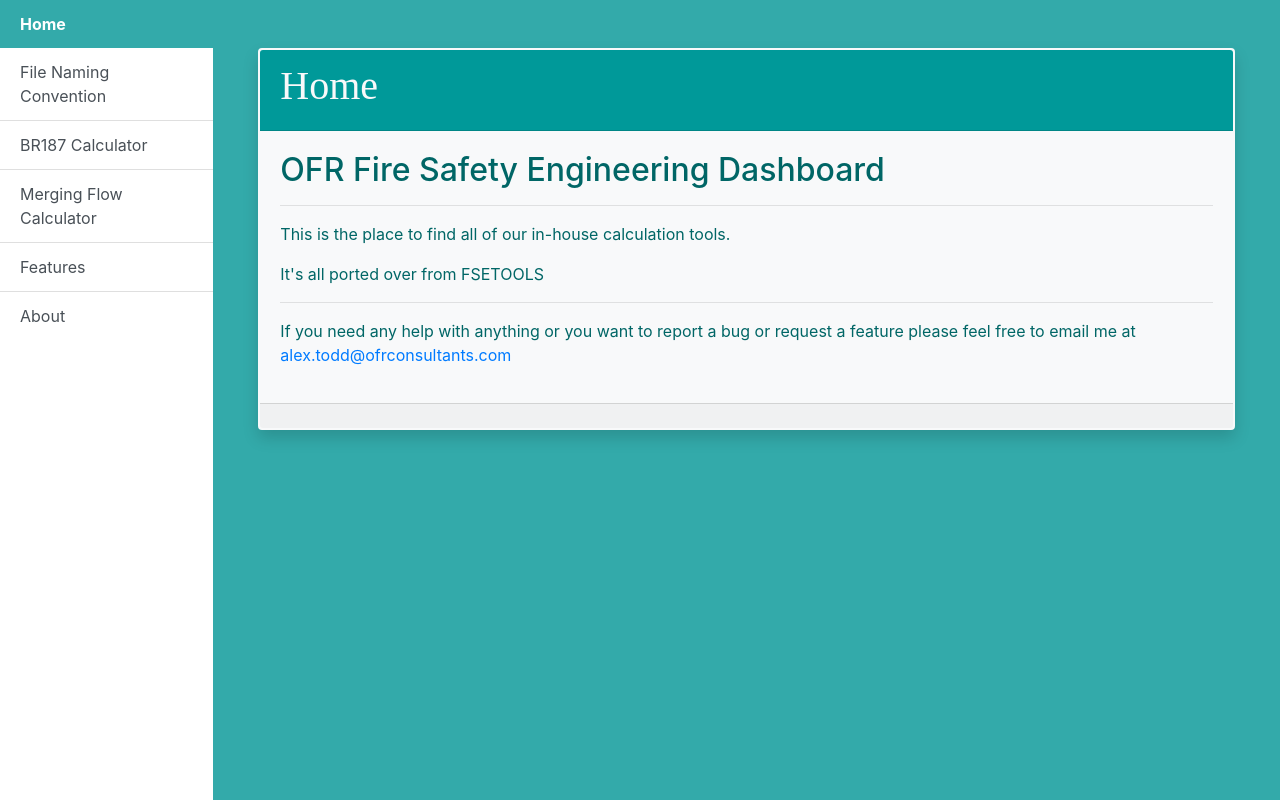
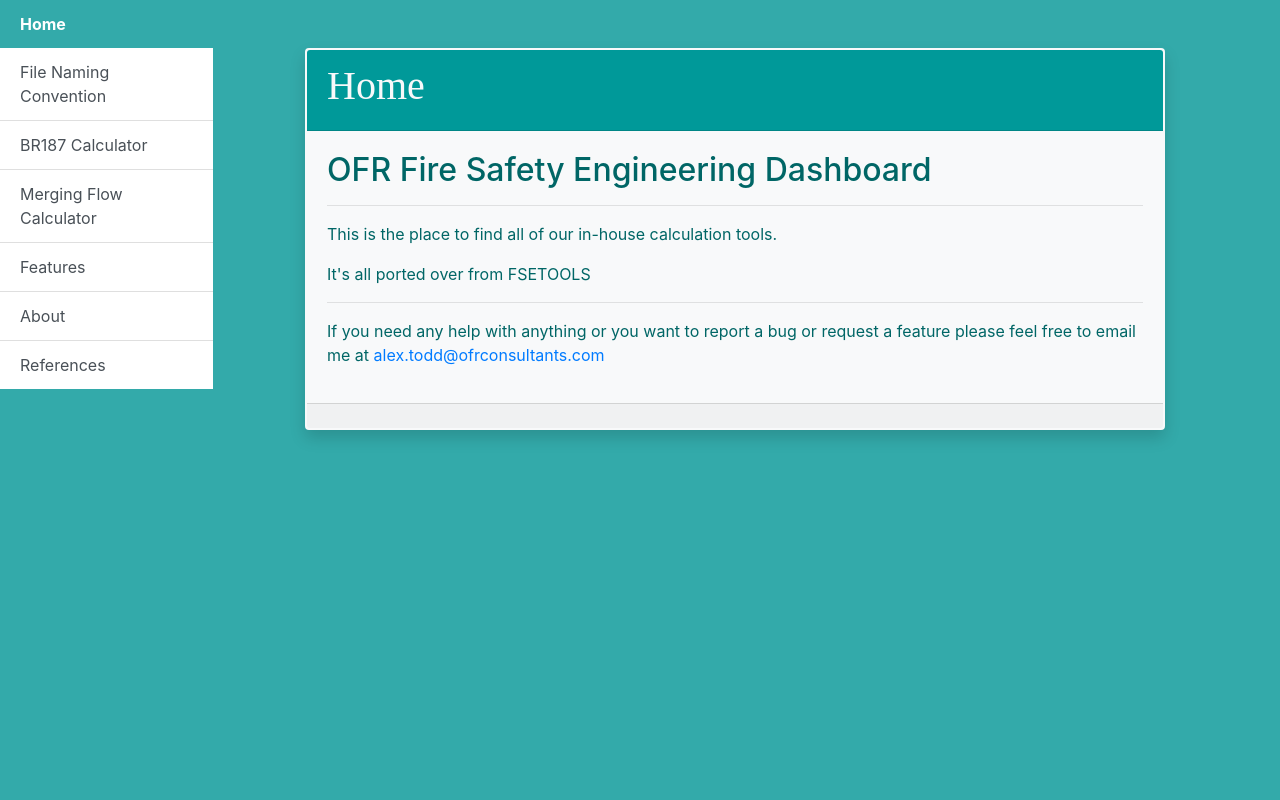
Before and after one commit to Toddie40/fse-dashboard, a React (Create React App) app: page / in a window 1280 px wide. Built offline with nearby package versions, Linux system fonts and the light colour scheme; a web font is replaced by a local one.

Commit message:
Added References Module

```diff
--- a/src/App.js
+++ b/src/App.js
@@ -7,6 +7,7 @@
 import MergingFlow from './components/mergingflow.component'
 import FileNameConvention from './components/filename.component';
 import Features from './components/features.component';
+import References from './components/references.component';
 
 class App extends Component{
   constructor(props){
@@ -45,7 +46,8 @@
       br187: [BR187, "BR187 Calculator"],
       mergingflow: [MergingFlow, "Merging Flow Calculator"],
       features: [Features, "Features"],
-      about: [About, "About"]
+      about: [About, "About"],
+      references: [References, "References"]
     }
   }
 
@@ -74,14 +76,14 @@
   render() {
     let sfe_modules = this.createModulesList();
     return (
-      <div className="container-fluid">
+      <div className="container">
         <div className="row my-5">
-          <div className="navpane vh-100 px-0 fixed-top col-md-2">
-          <div className="list-group-flush modules">
-            {sfe_modules}
+          <div className="navpane px-0 fixed-top col-sm-2">
+            <div className="list-group-flush modules">
+              {sfe_modules}
+            </div>
           </div>
-          </div>
-          <div className="spacer col-md-2">
+          <div className="spacer col-sm-2">
           </div>
           <div className="module-container col-md-10">
             <div className="container">
--- /dev/null
+++ b/src/components/references.component.js
@@ -0,0 +1,31 @@
+import React from 'react';
+import Module from './module.component';
+
+export default class References extends Module{
+
+    constructor(props){
+        super(props);
+        this.title = "References";
+        this.footer= "Alex Todd | OFR Consultants Ltd."
+    }
+
+    renderBody(){
+        return (
+            <ul className="list-group">
+                <li className="list-group-item">
+                    BSI, BS 9991:2015 Fire safety in the design, management and use of residential buildings - Code of practice, London: British Standards Institute, 2015.
+                </li>
+                <li className="list-group-item">
+                    BSI, BS 9999:2017 Fire safety in the design, management and use of buildings - Code of practice, London: British Standards Institute, 2017.
+                </li>
+                <li className="list-group-item">
+                    HM Government, The Building Regulations 2010 Fire safety Approved Document B 2019 edition, 2019.
+                </li>
+                <li className="list-group-item">
+                    BRE, BR 187 External fire spread - Building separation and boundary distances, IHS BRE Press, Bracknell, 2014.
+                </li>
+            </ul>
+        )
+    }
+
+}
```
